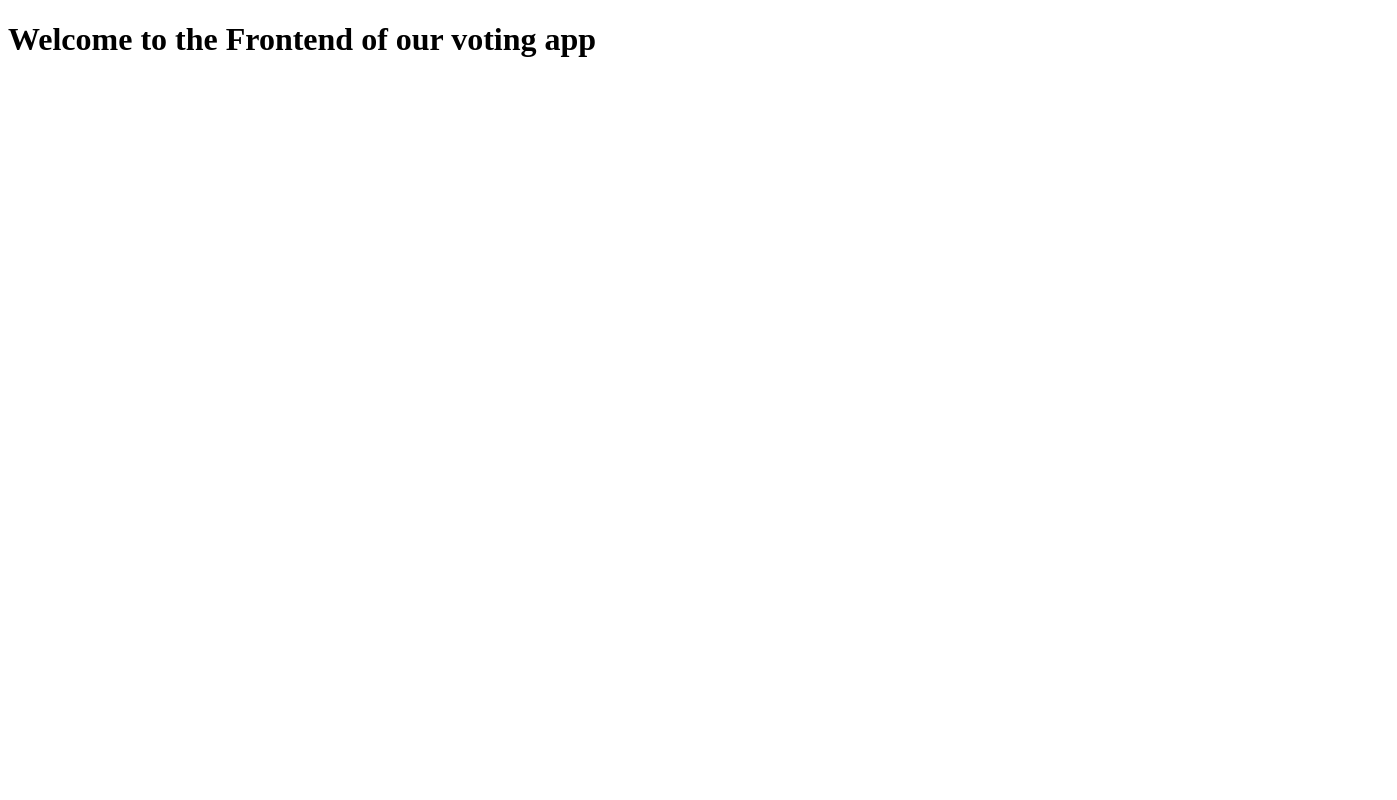
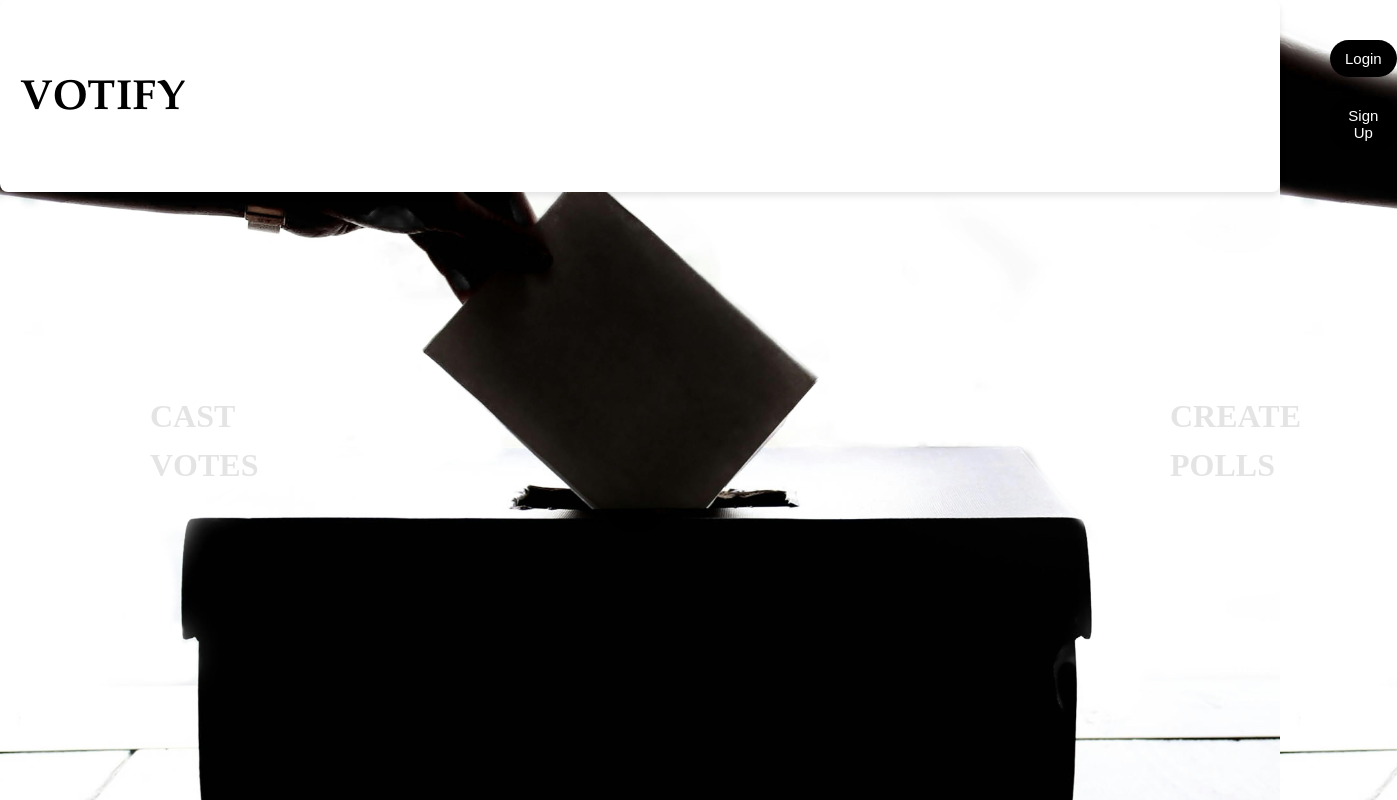
Before and after one commit to rtcody/votingApp, a React (Vite) app in the folder frontend/: page / in a window 1280 px wide. Shown: the whole page, 1397 px wide, since content can reach past the window. Built offline with nearby package versions, Linux system fonts and the light colour scheme.

Commit message:
Login and Landin page

```diff
--- a/frontend/index.html
+++ b/frontend/index.html
@@ -3,12 +3,126 @@
 <head>
     <meta charset="UTF-8">
     <meta name="viewport" content="width=device-width, initial-scale=1.0">
-    <title>VotingApp</title>
+    <title>Votify</title>
     <link rel="stylesheet" href="{{ url_for('static', filename='style.css') }}">
+      <style>
+        body{
+            background:url(landingPageBG.jpg);
+            background-size: cover;
+            margin: 0;
+
+        }
+        .button-container{
+
+            display:flex;
+            flex-direction: column;
+            gap: 10px;
+            margin: 30px;
+            position: absolute;
+            left: 1300px;
+            top: 10px
+
+        }
+
+        button {
+
+            padding: 10px 15px;
+            font-size: 15px;
+            background-color: black;
+            color: white;
+            border:none;
+            border-radius: 20px;
+            cursor: pointer;
+
+
+
+        }
+
+        button:hover {
+            background-color: darkgrey;
+        }
+
+        .container {
+            text-align: left;
+            padding: 20px;
+            background-color: #fff;
+            box-shadow: 0px 4px 6px rgba(0, 0, 0, 0.1);
+            border-radius: 8px;
+            font-family: 'garamond', serif;
+            font-size: 30px;
+            font-variant-caps: all-petite-caps;
+
+        }
+
+        .leftMsg {
+            text-align: left;
+            padding: 20px;
+            background: none;
+            position: absolute;
+            left: 130px;
+            top: 350px;
+            font-family:'Times New Roman', Times, serif;
+            font-size: 30px;
+            font-variant-caps: all-petite-caps;
+            line-height: .25;
+            opacity: .1;
+            transition: 1s ease-in;
+
+        }
+
+        .leftMsg:hover{
+            opacity: 1;
+            transform:scale(1.4)
+        }
+
+        .rightMsg {
+            text-align: left;
+            padding: 20px;
+            background: none;
+            position: absolute;
+            left: 1150px;
+            top: 350px;
+            font-family:'Times New Roman', Times, serif;
+            font-size: 30px;
+            font-variant-caps: all-petite-caps;
+            line-height: .25;
+            opacity: .1;
+            transition: 1s ease-in;
+
+
+        }
+
+        .rightMsg:hover{
+            opacity: 1;
+            transform:scale(1.4)
+
+        }
+    </style>
 </head>
 <body>
     <div class="container">
-        <h1>Welcome to the Frontend of our voting app</h1>
+        <h1>Votify</h1>
+    </div>
+
+    <div class="leftMsg">
+        <h2>Cast</h2>
+        <h2>Votes</h2>
+    </div>
+
+    <div class="rightMsg">
+        <h2>Create</h2>
+        <h2>Polls</h2>
+    </div>
+
+    <div class ="button-container">
+         <button>
+            <a href = "loginPage.html" style="text-decoration:none; color:inherit"> Login
+        </button>
+
+        <button>
+            <a href = "signUpPage.html" style="text-decoration:none; color:inherit"> Sign Up
+            </a>
+        </button>
     </div>
 </body>
 </html>
--- /dev/null
+++ b/frontend/loginPage.html
@@ -0,0 +1,79 @@
+<!DOCTYPE html>
+<html lang="en">
+<head>
+    <meta charset="UTF-8">
+    <meta name="viewport" content="width=device-width, initial-scale=1.0">
+    <title>Login</title>
+    <style>
+         body{
+            background:url(loginSignUpBG.jpg);
+            background-size: cover;
+            margin: 0;
+
+        }
+        .container{
+            text-align: center;
+            font-family:'Times New Roman', Times, serif;
+            font-size: 30px;
+
+
+        }
+
+        .emailBox{
+            position: absolute;
+            left: 650px;
+            border-radius: 10px;
+            border-width: 10px;
+            border-color:lightcyan;
+
+        }
+        .passwordBox{
+            position: absolute;
+            left: 650px;
+            top: 200px;
+            border-radius: 10px;
+            border-width: 10px;
+            border-color:lightcyan;
+
+        }
+        .noLogin{
+            text-align: center;
+            font-family:'Times New Roman', Times, serif;
+            font-size: 10px;
+            position: absolute;
+            left: 620px;
+            top: 500px;
+        }
+
+        .loginButton{
+            text-align: center;
+            position: absolute;
+            left: 700px;
+            top: 400px;
+            padding: 15px 30px;
+            font-size: 15px;
+            background-color: black;
+            color: white;
+            border:none;
+            border-radius: 20px;
+            cursor: pointer;
+
+        }
+    </style>
+</head>
+<body>
+    <div class="container">
+        <h1>Welcome Back!</h1>
+    </div>
+
+    <input type="text" class="emailBox" placeholder="Enter Email: ">
+
+    <input type="text" class="passwordBox" placeholder="Enter Password: ">
+
+    <div class="noLogin">
+        <h2>Have not made an account yet?</h2>
+    </div>
+
+    <button class ="loginButton"> Log In </button>
+</body>
+</html>
--- a/frontend/static/style.css
+++ b/frontend/static/style.css
@@ -8,13 +8,9 @@ body {
     margin: 0;
 }
 
-.container {
-    text-align: center;
-    padding: 20px;
-    background-color: #fff;
-    box-shadow: 0px 4px 6px rgba(0, 0, 0, 0.1);
-    border-radius: 8px;
-}
+
+
+
 
 h1 {
     font-size: 24px;
```
Also changed, not shown: frontend/signUpPage.html (added, +11 -0 lines), frontend/landingPageBG.jpg (added), frontend/loginSignUpBG.jpg (added).
